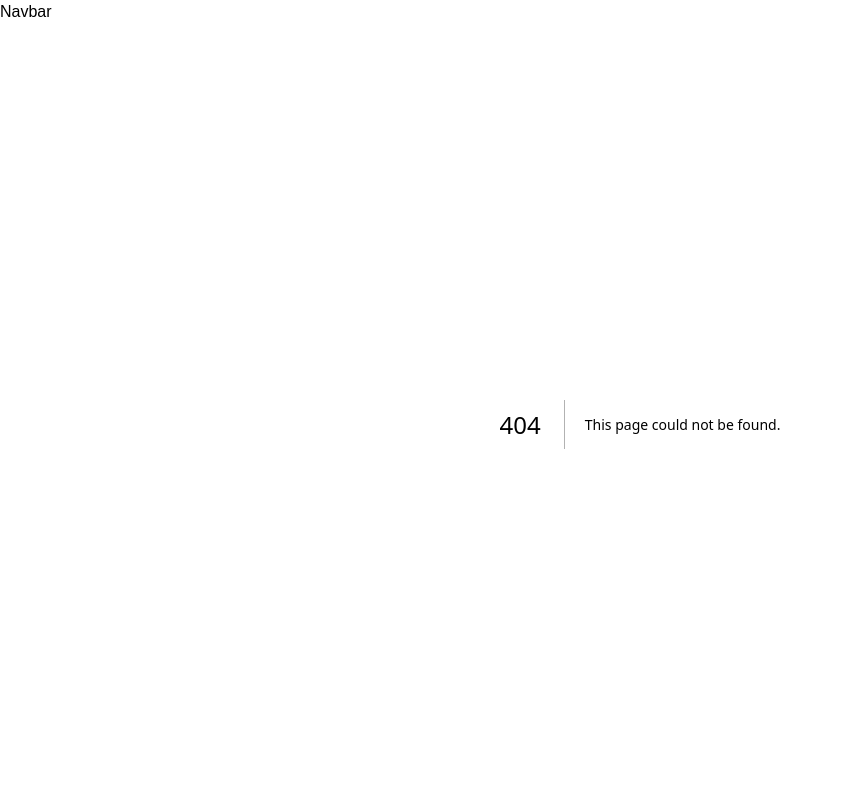
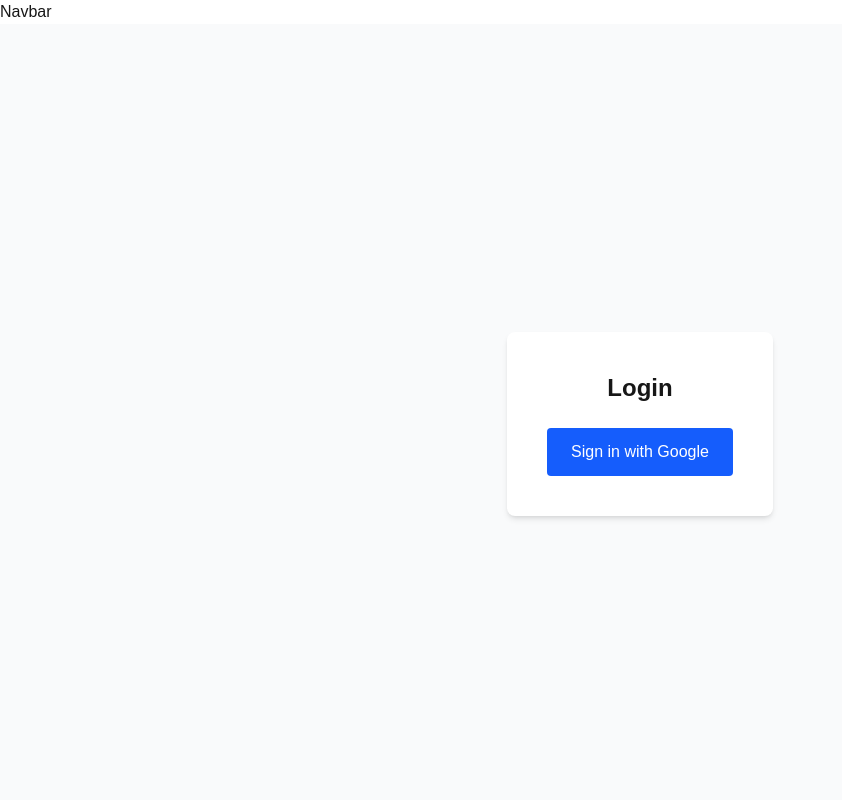
Before and after one commit to faysalahmed915/next-shop-client, a Next.js app: page /login in a window 1280 px wide. Before the commit this address had no page. Shown: the top 800 px of the page, without its empty margins (0-842 px from the left). Built offline with nearby package versions, Linux system fonts and the light colour scheme.

Commit message:
added Nextauth secret key and next auth setup done

```diff
--- /dev/null
+++ b/app/api/auth/[...nextauth]/route.js
@@ -0,0 +1,24 @@
+import NextAuth from "next-auth"
+import GoogleProvider from "next-auth/providers/google"
+
+export const authOptions = {
+    providers: [
+        GoogleProvider({
+            clientId: process.env.GOOGLE_CLIENT_ID,
+            clientSecret: process.env.GOOGLE_CLIENT_SECRET
+        })
+    ],
+    pages: {
+        signIn: "/login",
+        signOut: "/login"
+    },
+    callbacks: {
+        async redirect({ url, baseUrl }) {
+            // After login, redirect to /products
+            return "/products"
+        }
+    }
+}
+
+const handler = NextAuth(authOptions)
+export { handler as GET, handler as POST }
--- /dev/null
+++ b/app/login/page.js
@@ -0,0 +1,18 @@
+"use client"
+import { signIn } from "next-auth/react"
+
+export default function LoginPage() {
+    return (
+        <div className="min-h-screen flex items-center justify-center bg-gray-50">
+            <div className="bg-white p-10 rounded-lg shadow-md text-center">
+                <h1 className="text-2xl font-bold mb-6">Login</h1>
+                <button
+                    onClick={() => signIn("google")}
+                    className="px-6 py-3 bg-blue-600 text-white rounded hover:bg-blue-700"
+                >
+                    Sign in with Google
+                </button>
+            </div>
+        </div>
+    )
+}
```
